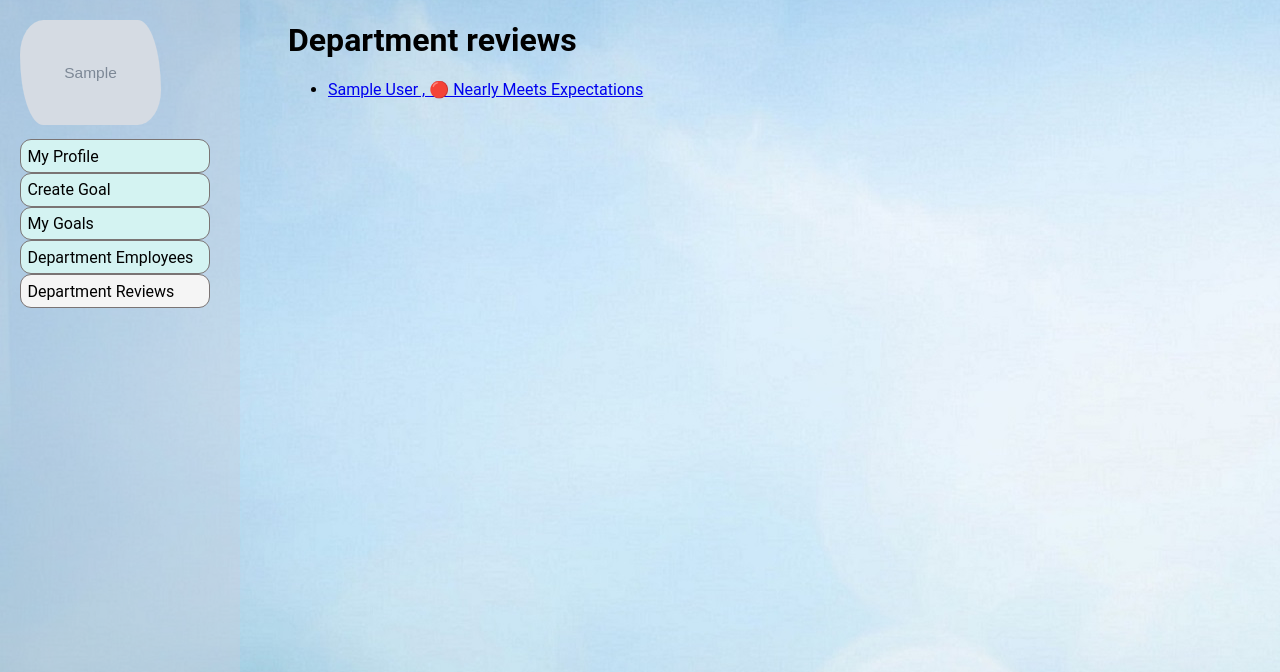
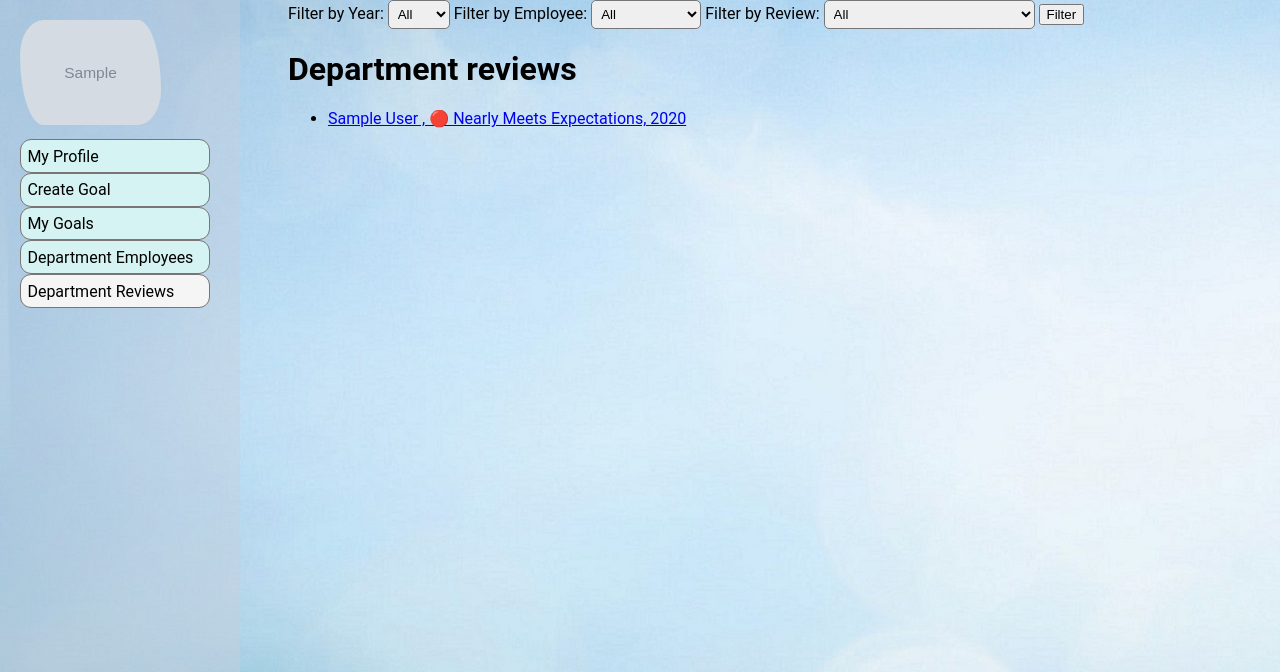
Before and after one commit to JurateKru/employee_recognition_platform, a Django app: page /department-reviews/ in a window 1280 px wide. Shown: the part 73-745 px from the top of the page. Run offline with Django 4.2, Linux system fonts and the light colour scheme; a user stored in the database is signed in; tables that the repository leaves empty hold one stand-in row (values such as "Sample post"); grey boxes marked "Sample" are stand-in pictures; some libraries are stand-ins or nearby versions.

Commit message:
department reviews filters created

```diff
--- a/employee_recognition_platform/goals_management/forms.py
+++ b/employee_recognition_platform/goals_management/forms.py
@@ -33,10 +33,12 @@ class ReviewCreateForm(forms.ModelForm):
         fields =('employee', 'goals_achievment', 'goals_review', 'teamwork', 'teamwork_review', 'innovation', 'innovation_review', 'work_ethics', 'work_ethics_review', 'total_review')
 
 
+
 class ReviewUpdateForm(forms.ModelForm):
     class Meta:
         model = models.Review
         fields = ('employee','goals_achievment', 'goals_review', 'teamwork', 'teamwork_review', 'innovation', 'innovation_review', 'work_ethics', 'work_ethics_review', 'total_review')
+
 
 
 class GoalJournalForm(forms.ModelForm):
--- a/employee_recognition_platform/goals_management/models.py
+++ b/employee_recognition_platform/goals_management/models.py
@@ -166,6 +166,7 @@ class Review(models.Model):
         (8, _('\U0001F7E1 Meets Expectations')),
         (15, _('\U0001F7E2 Exceeds Expectations')),
     )
+    created_date = models.DateTimeField(_("created date"), auto_now=False, auto_now_add=False, default=now)
     goals_achievment = HTMLField(_("goals achievment"), max_length=2000, db_index=True, blank=True, null=True)
     goals_review = models.PositiveSmallIntegerField(
         _("goals review"),
@@ -215,6 +216,7 @@ class Review(models.Model):
         null=True, blank=True,
     )
 
+
     class Meta:
         verbose_name = _("review")
         verbose_name_plural = _("reviews")
--- a/employee_recognition_platform/goals_management/templates/goals_management/department_reviews.html
+++ b/employee_recognition_platform/goals_management/templates/goals_management/department_reviews.html
@@ -5,16 +5,49 @@
 {% endblock stylesheet %}
 {% block title %}Department reviews{% endblock title %}
 {% block content %}
+<div class="filter">
+    <form method="GET">
+        <label for="year">Filter by Year:</label>
+        <select id="year" name="year">
+            {% if years %}
+                <option value="" {% if selected_year == '' %}selected{% endif %}>All</option>
+                {% for year in years %}
+                    <option value="{{ year|date:'Y' }}" {% if year|date:'Y' == selected_year %}selected{% endif %}>{{ year|date:'Y' }}</option>
+                {% endfor %}
+            {% else %}
+                <option value="" selected disabled>No years available</option>
+            {% endif %}
+        </select>
+
+        <label for="employee">Filter by Employee:</label>
+        <select id="employee" name="employee">
+            <option value="">All</option>
+            {% for employee in employees %}
+                <option value="{{ employee.id }}" {% if employee.id|stringformat:'s' == selected_employee %}selected{% endif %}>{{ employee }}</option>
+            {% endfor %}
+        </select>
+
+        <label for="review">Filter by Review:</label>
+        <select id="review" name="review">
+            <option value="">All</option>
+            {% for score, label in reviews %}
+                <option value="{{ score }}" {% if score|stringformat:'s' == selected_review %}selected{% endif %}>{{ label }}</option>
+            {% endfor %}
+        </select>
+
+        <button type="submit">Filter</button>
+    </form>
+</div>
 <div class="requests">
     <h1>Department reviews</h1>
     {% if department_reviews %}
     <ul>
         {% for review in department_reviews %}
-            <li><a href="{% url 'review_detail' review.pk %}">{{ review.employee }}, {{ review.get_total_review_display }}</a></li>
+        <li><a href="{% url 'review_detail' review.pk %}">{{ review.employee }}, {{ review.get_total_review_display }}, {{ review.created_date|date:'Y' }}</a></li>
         {% endfor %}
     </ul>
-    {% else %}
+{% else %}
     <p>No reviews found</p>
-    {% endif %}
+{% endif %}
 </div>
 {% endblock content %}
--- a/employee_recognition_platform/goals_management/templates/goals_management/review_detail.html
+++ b/employee_recognition_platform/goals_management/templates/goals_management/review_detail.html
@@ -8,7 +8,10 @@
     {% if review %}
     <table>
         <tr>
-            <td class="padding-buttom"><b>Employee: {{ review.employee }}</b></td>
+            <td><b>Employee: {{ review.employee }}</b></td>
+         </tr>
+        <tr>
+            <td class="padding-buttom"><b>Creation date: </b>{{ review.created_date }}</td>
         </tr>
         <tr>
             <td>&#x1F3C6;<b> Goals Achievment:</b></td>
--- a/employee_recognition_platform/goals_management/views.py
+++ b/employee_recognition_platform/goals_management/views.py
@@ -1,9 +1,11 @@
 from typing import Any, Dict
+from datetime import datetime
 from django.shortcuts import render, get_object_or_404
 from django.contrib.auth.mixins import LoginRequiredMixin, UserPassesTestMixin
 from django.views import generic
 from django.forms.models import BaseModelForm
 from django.db.models import Q
+from django.db.models.functions import ExtractYear
 from django.http import HttpResponse
 from django.urls import reverse_lazy, reverse
 from django.contrib import messages
@@ -175,10 +177,46 @@ class DepartmentReviewsListView(LoginRequiredMixin, UserPassesTestMixin, generic
 
     def get_queryset(self):
         queryset = Review.objects.filter(manager=self.request.user.manager)
+        year_filter = self.request.GET.get('year')
+        employee_filter = self.request.GET.get('employee')
+        review_filter = self.request.GET.get('review')
+
+        if year_filter:
+            try:
+                year_filter = int(year_filter)
+                queryset = queryset.filter(created_date__year=year_filter)
+            except ValueError:
+                pass
+
+        if employee_filter:
+            queryset = queryset.filter(employee_id=employee_filter)
+
+        if review_filter:
+            queryset = queryset.filter(total_review=int(review_filter))
+
         return queryset
 
     def test_func(self) -> bool | None:
         return hasattr(self.request.user, "manager")
+
+    def get_context_data(self, **kwargs):
+        context = super().get_context_data(**kwargs)
+        context['years'] = Review.objects.dates('created_date', 'year')
+        context['employees'] = Employee.objects.all()
+        context['reviews'] = Review.SCORE_CHOICES
+        context['selected_year'] = self.request.GET.get('year', '')
+        context['selected_employee'] = self.request.GET.get('employee', '')
+        context['selected_review'] = self.request.GET.get('review', '')
+        return context
+
+    def department_reviews(request):
+        year_filter = request.GET.get('year')
+        reviews = Review.objects.all()
+        if year_filter:
+            reviews = reviews.filter(created_date__year=year_filter)
+        years = Review.objects.dates('created_date', 'year')
+        context = {'department_reviews': reviews, 'years': years}
+        return render(request, 'department_reviews.html', context)
 
 
 class ReviewDetailView(LoginRequiredMixin, generic.DetailView):
```
Also changed, not shown: employee_recognition_platform/goals_management/migrations/0012_review_created_date.py (added), employee_recognition_platform/goals_management/migrations/0013_alter_review_created_date.py (added).
